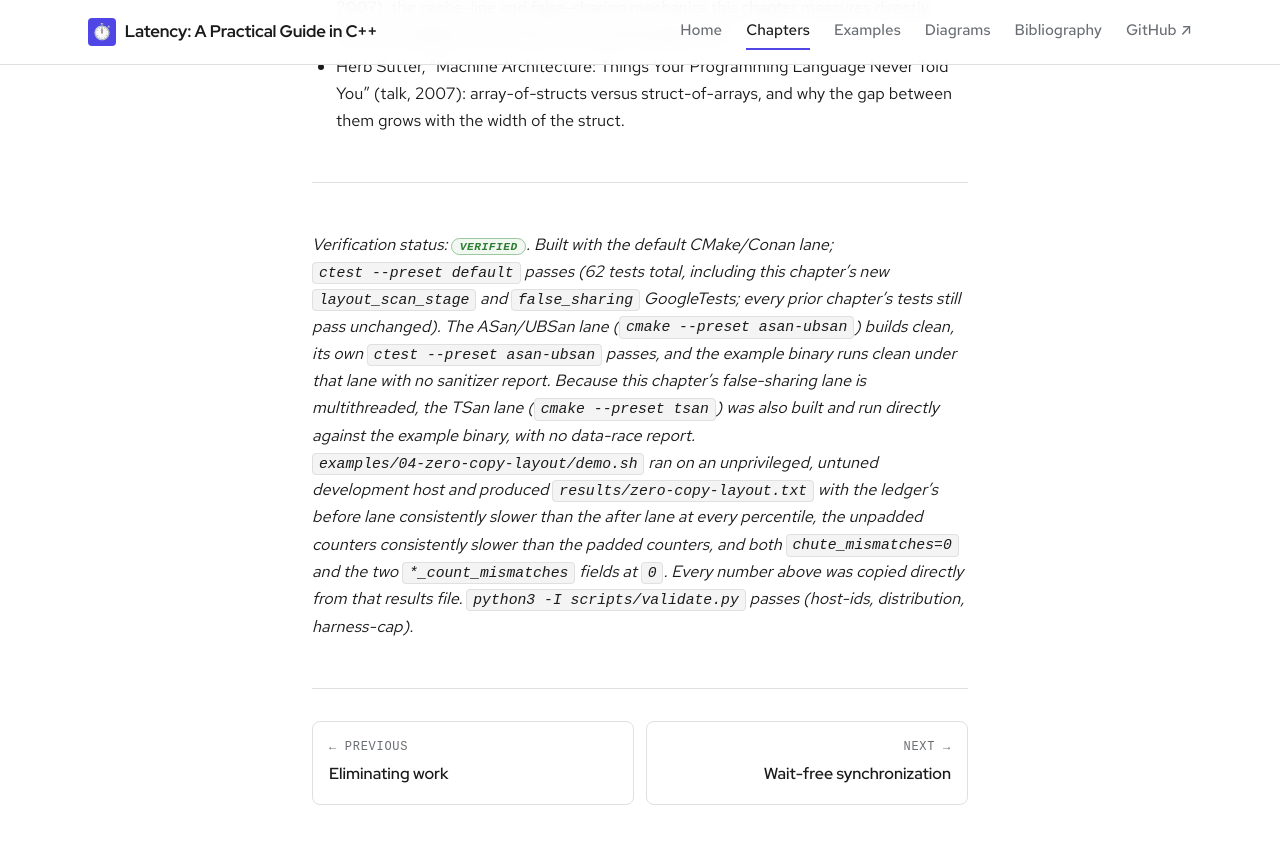
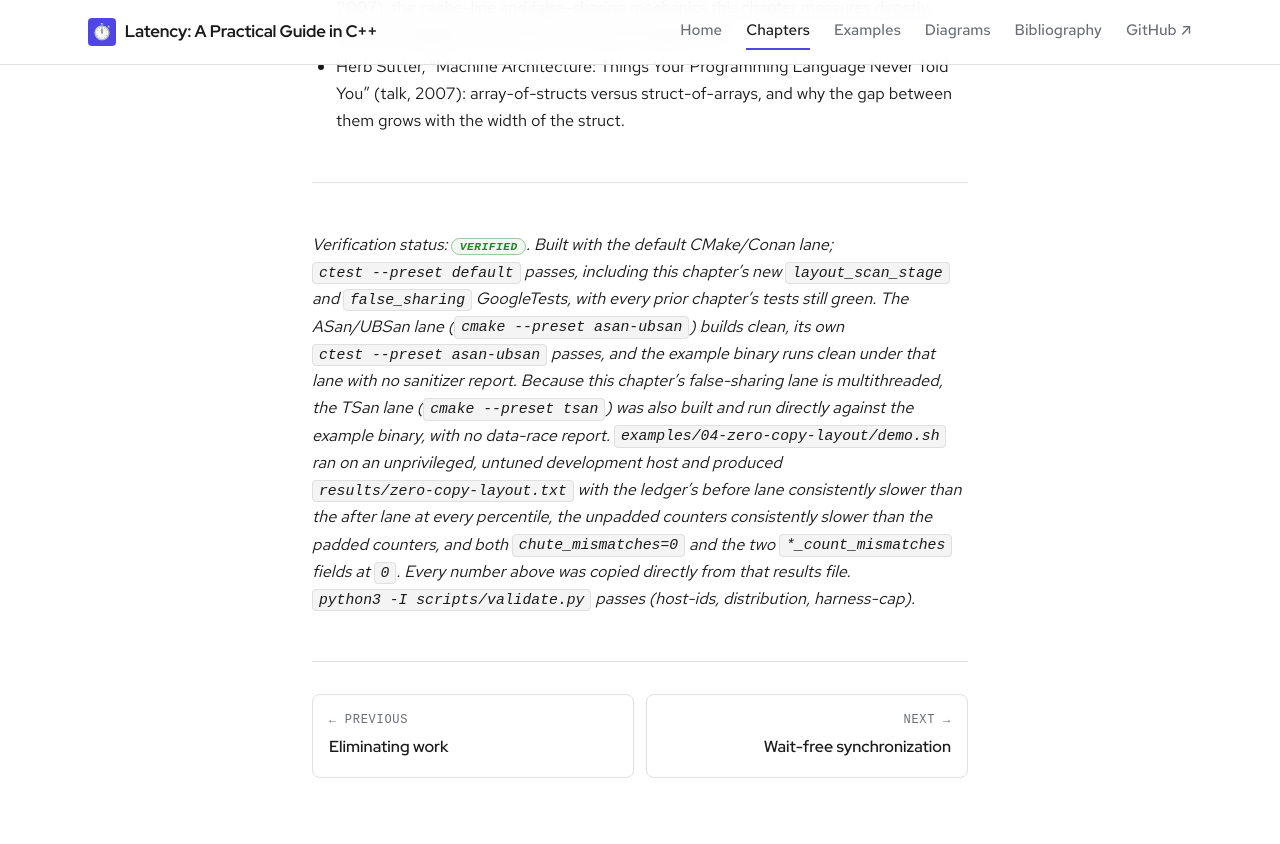
Before and after one commit to patterncatalyst/latency-patterns-in-cpp, a Jekyll site: the page built from _docs/04-zero-copy-data-layout.md, in a window 1280 px wide and 900 px high, scrolled down 9619 px. Shown: the top 844 px of the window. Built offline with Jekyll 4.4.1, drawn with Linux system fonts in a browser that asks for light colours; some web fonts are replaced.

Commit message:
docs(r03): list Ch2-5 examples and diagrams, fix stale counts

```diff
--- a/_docs/04-zero-copy-data-layout.md
+++ b/_docs/04-zero-copy-data-layout.md
@@ -351,10 +351,9 @@ where their data sits to how they hand work to each other without a lock.
 ---
 
 *Verification status: <span class="status status--verified">verified</span>.
-Built with the default CMake/Conan lane; `ctest --preset default` passes (62
-tests total, including this chapter's new `layout_scan_stage` and
-`false_sharing` GoogleTests; every prior chapter's tests still pass
-unchanged). The ASan/UBSan lane (`cmake --preset asan-ubsan`) builds
+Built with the default CMake/Conan lane; `ctest --preset default` passes,
+including this chapter's new `layout_scan_stage` and `false_sharing`
+GoogleTests, with every prior chapter's tests still green. The ASan/UBSan lane (`cmake --preset asan-ubsan`) builds
 clean, its own `ctest --preset asan-ubsan` passes, and the example binary
 runs clean under that lane with no sanitizer report. Because this
 chapter's false-sharing lane is multithreaded, the TSan lane (`cmake
--- a/diagrams.html
+++ b/diagrams.html
@@ -35,6 +35,10 @@ permalink: /diagrams/
     <div class="diagram-gallery">
       {%- include excalidraw.html file="scan-to-divert-line" alt="A parcel sortation line with five stages: checkweigh, dimension, scan, label, sort. A bracket under scan and sort marks the scan-to-divert measurement window." caption="Figure 0.1: The parcel moves through five stages; scan-to-divert is the sense-to-act span this guide measures in every chapter." -%}
       {%- include excalidraw.html file="mean-versus-tail" alt="A schematic scan-to-divert distribution showing a fast-path cluster and a separated stall tail, with the naive mean, the naive p99, and the corrected p99 each marked at the point they actually land." caption="Figure 1.1: The naive mean sits in the empty space between the two clusters; the naive p99 still sits inside the fast path; the corrected p99 lands inside the stall tail." -%}
+      {%- include excalidraw.html file="budget-decomposition" alt="The five stages in process order, each with its measured p50 contribution, and a bracket marking scan, label, and sort as the three stages that sum into the scan-to-divert window measured against the physical deadline." caption="Figure 2.1: Scan dominates the window; checkweigh and dimension finish before the parcel reaches the scanner, so they sit outside the scan-to-divert budget." -%}
+      {%- include excalidraw.html file="eliminating-work-before-after" alt="The scan decode path's before and after lanes stacked; the before lane's allocate, hash-map lookup, and table-rebuild steps are each marked eliminated and are absent from the after lane's single precomputed array index." caption="Figure 3.1: The after lane resolves a divert chute with one precomputed array index, with the allocation, the map lookup, and the rebuild removed." -%}
+      {%- include excalidraw.html file="zero-copy-layout-and-false-sharing" alt="Four panels: the recent-scan ledger as a ring of pointers to scattered heap records versus one contiguous hot-field array with cold fields set apart, and two per-thread counters sharing one cache line versus split onto their own." caption="Figure 4.1: Contiguous hot fields keep the scan comparison in cache, and splitting the two counters onto separate cache lines removes the false sharing." -%}
+      {%- include excalidraw.html file="wait-free-spsc-handoff" alt="Two panels: the mutex-guarded queue where push takes a lock and pop blocks in a condition variable, versus the wait-free SPSC ring where a release store into the tail slot and an acquire load of the head slot hand off without either thread blocking." caption="Figure 5.1: The wait-free ring hands a decision from the scan thread to the divert thread with a release store and an acquire load, and neither thread ever blocks." -%}
     </div>
   </div>
 </section>
```
Also changed, not shown: _docs/05-wait-free-synchronization.md (+1 -1 lines), _example_pages/index.md (+4 -0 lines).
